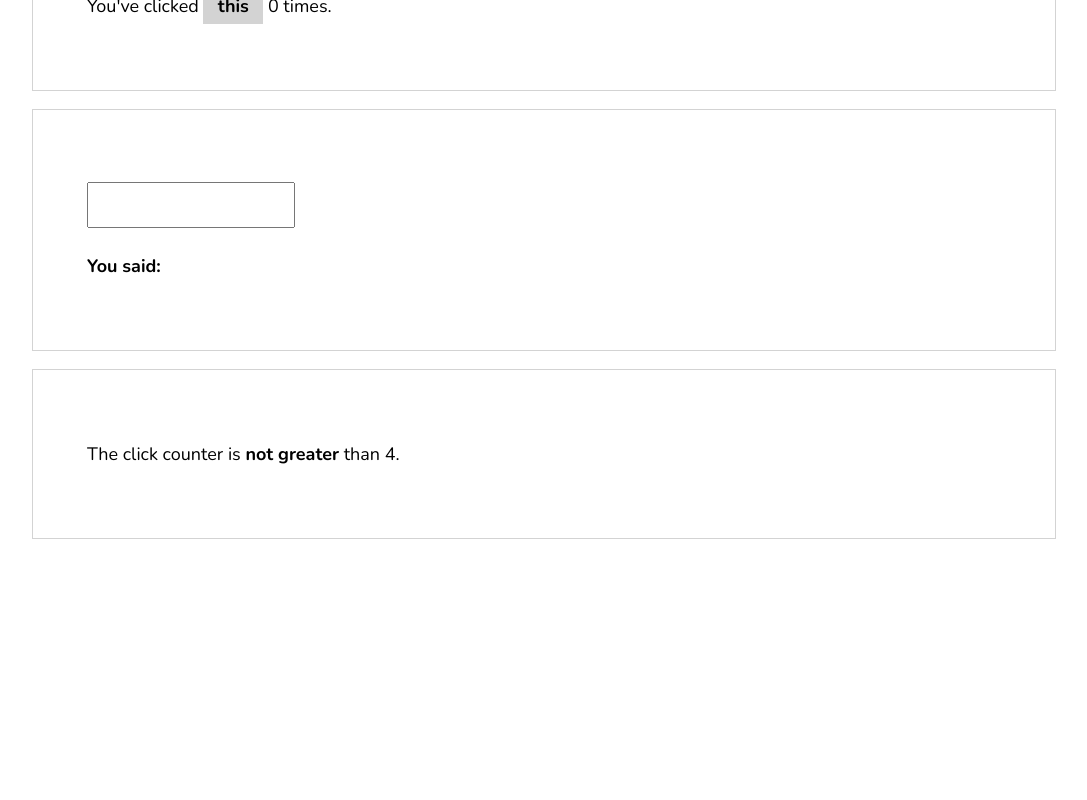
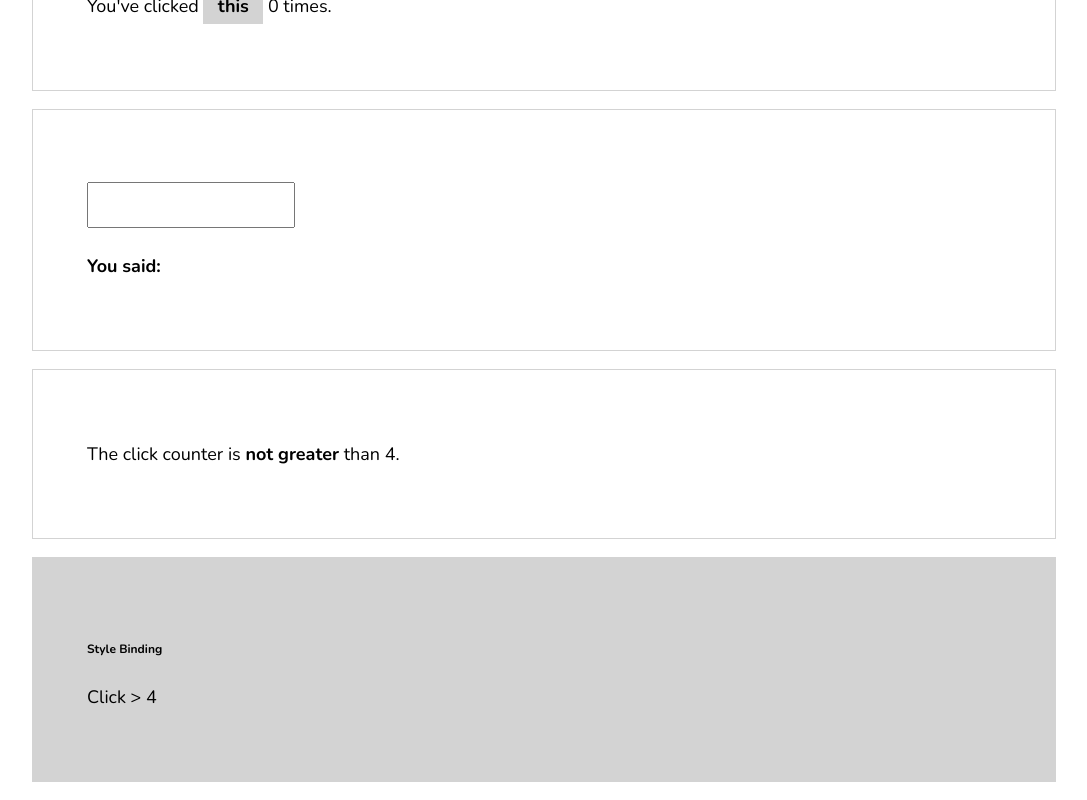
Before and after one commit to kashankingdomvision/myapp, an Angular app: page / in a window 1280 px wide. Shown: the part 326-1126 px from the top of the page, without its empty margins (96-1183 px from the left). Before the commit the page ends 883 px from the top, so only its background shows below. Built offline with nearby package versions, Linux system fonts and the light colour scheme.

Commit message:
Style Binding

```diff
--- a/src/app/home/home.component.html
+++ b/src/app/home/home.component.html
@@ -21,3 +21,12 @@
         <p>The click counter is <strong>not greater</strong> than 4.</p>
     </ng-template>
 </div>
+
+<div class="play-container" [style.background-color]="clickCounter > 4 ? 'yellow' : 'lightgray'">
+    <h6>Style Binding</h6>
+    <p>Click > 4 </p>
+</div>
+<!-- <div class="play-container" [ngStyle]="{
+    'background-color': clickCounter > 4 ? 'yellow' : 'lightgray',
+    'border':           clickCounter > 4 ? '4px solid black' : 'none'}
+"> -->
```
